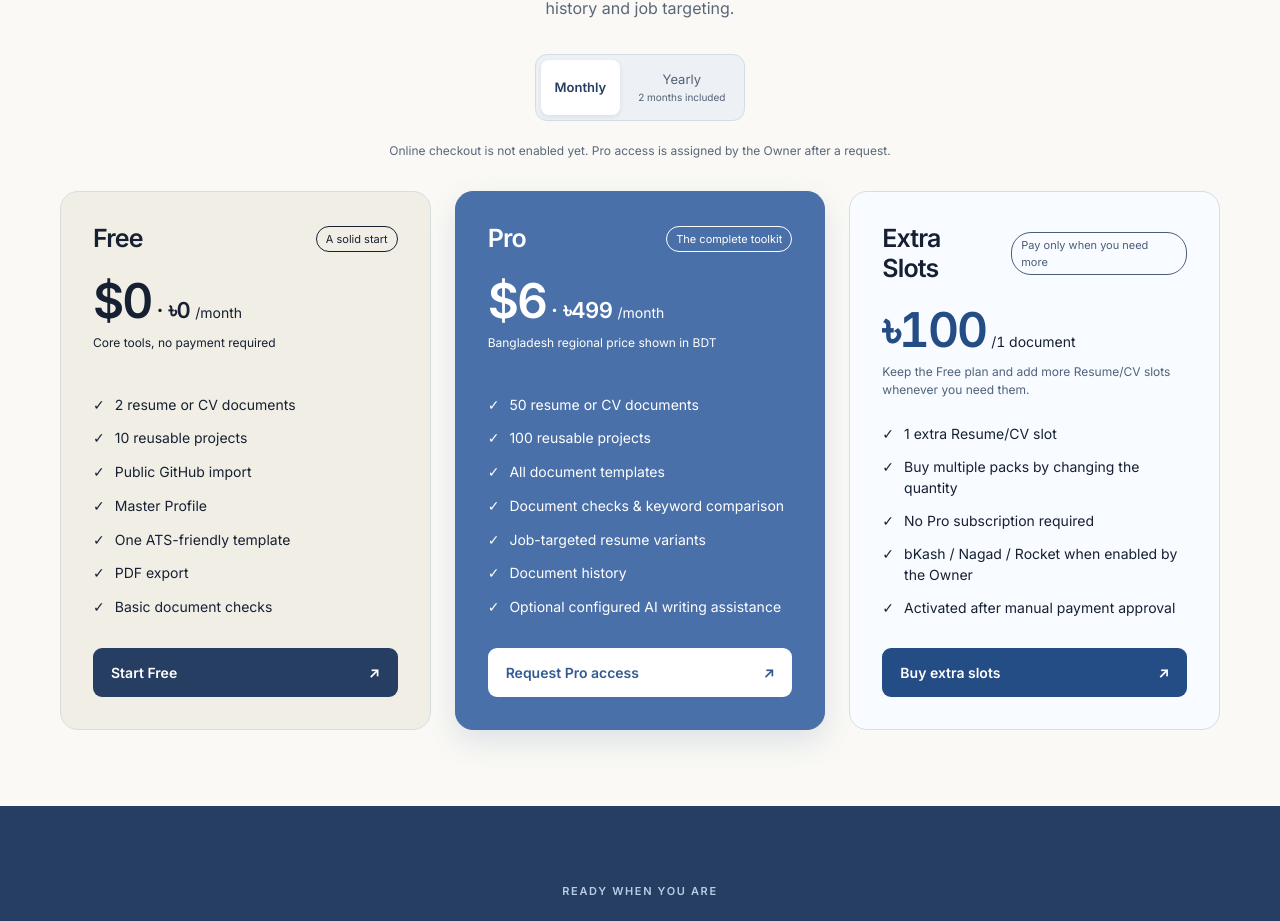
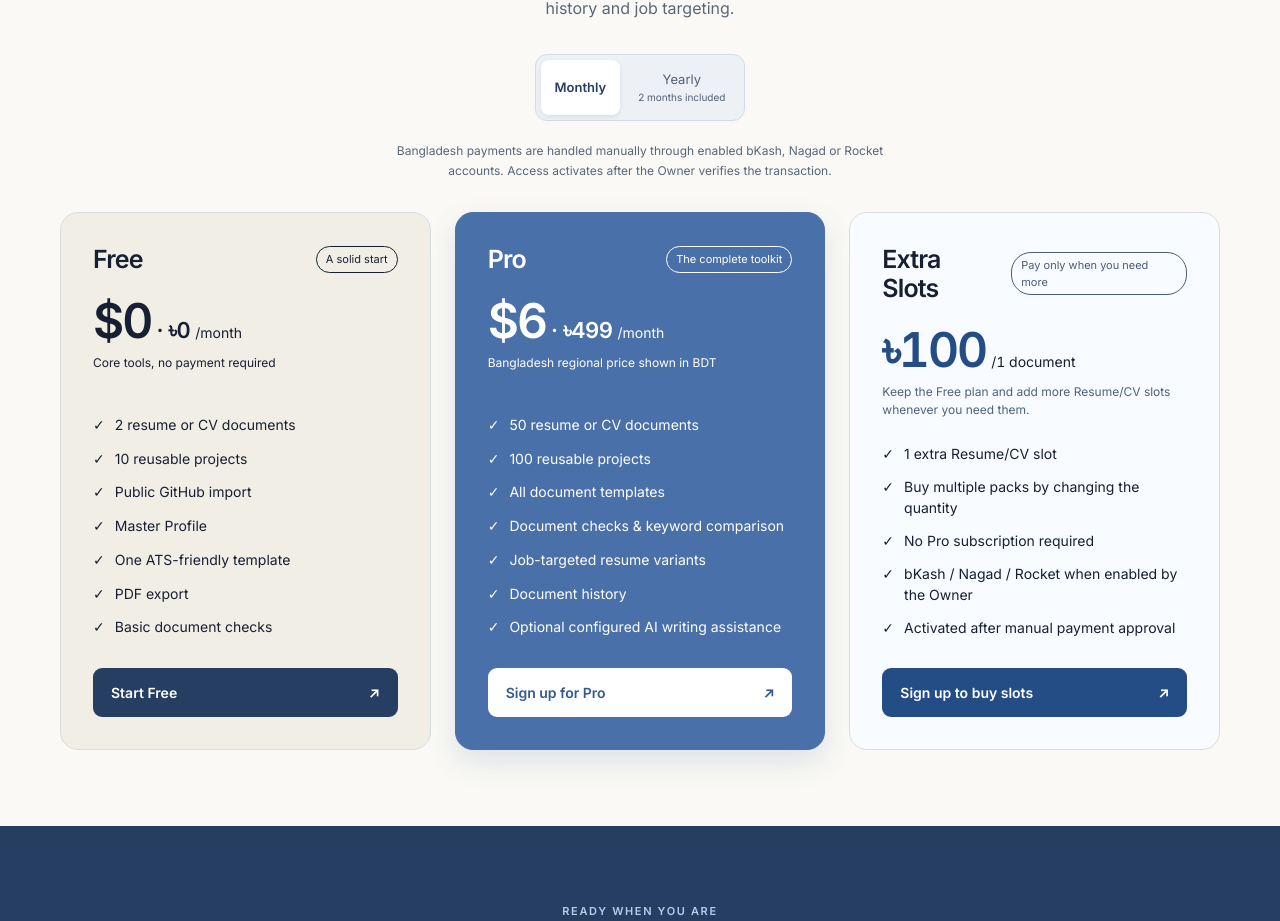
Before and after one commit to Taoshif1/Resume-Builder-Client, a React (Vite) app: page / in a window 1280 px wide. Shown: the part 2335-3256 px from the top of the page. Built offline with nearby package versions, Linux system fonts and the light colour scheme; no server answers.

Commit message:
fix: make pricing actions authentication aware

```diff
--- a/src/pages/Pricing.jsx
+++ b/src/pages/Pricing.jsx
@@ -1,10 +1,12 @@
-import { useEffect, useState } from "react";
+import { useContext, useEffect, useState } from "react";
 import { Link } from "react-router";
 import { PLANS, PUBLIC_PLAN_FEATURES } from "../product/plans";
 import { DEFAULT_COMMERCE } from "../product/commerce";
+import { AuthContext } from "../context/AuthContext";
 export default function Pricing({ headingLevel = 1 }) {
   const [yearly, setYearly] = useState(false);
   const [commerce, setCommerce] = useState(DEFAULT_COMMERCE);
+  const { user } = useContext(AuthContext);
   const Heading = headingLevel === 1 ? "h1" : "h2";
   useEffect(() => {
     const controller = new AbortController();
@@ -16,6 +18,16 @@
       .catch(() => {});
     return () => controller.abort();
   }, []);
+  const proDestination = `/dashboard/settings?purchase=pro&period=${yearly ? "yearly" : "monthly"}#payments`;
+  const slotDestination = "/dashboard/settings?purchase=slots#payments";
+  const authAwareLink = (destination) =>
+    user
+      ? { to: destination }
+      : {
+          to: "/get-started/register",
+          state: { from: destination },
+        };
+
   return (
     <section
       className="pcv-pricing pcv-home-section"
@@ -47,8 +59,8 @@
         </button>
       </div>
       <p className="pcv-checkout-note">
-        Online checkout is not enabled yet. Pro access is assigned by the Owner
-        after a request.
+        Bangladesh payments are handled manually through enabled bKash, Nagad or
+        Rocket accounts. Access activates after the Owner verifies the transaction.
       </p>
       <div className="pcv-pricing-grid pcv-pricing-grid-three">
         {["free", "pro"].map((id) => {
@@ -99,13 +111,17 @@
 
               <Link
                 className="pcv-plan-action"
-                to={
-                  id === "free"
-                    ? "/get-started/register"
-                    : "/dashboard/settings#payments"
-                }
+                {...(id === "free"
+                  ? authAwareLink("/dashboard")
+                  : authAwareLink(proDestination))}
               >
-                {id === "free" ? "Start Free" : "Request Pro access"}
+                {id === "free"
+                  ? user
+                    ? "Open dashboard"
+                    : "Start Free"
+                  : user
+                    ? "Choose Pro"
+                    : "Sign up for Pro"}
                 <span aria-hidden="true">↗</span>
               </Link>
             </article>
@@ -158,9 +174,9 @@
 
           <Link
             className="pcv-plan-action"
-            to="/dashboard/settings#payments"
+            {...authAwareLink(slotDestination)}
           >
-            Buy extra slots
+            {user ? "Buy extra slots" : "Sign up to buy slots"}
             <span aria-hidden="true">↗</span>
           </Link>
         </article>
```
